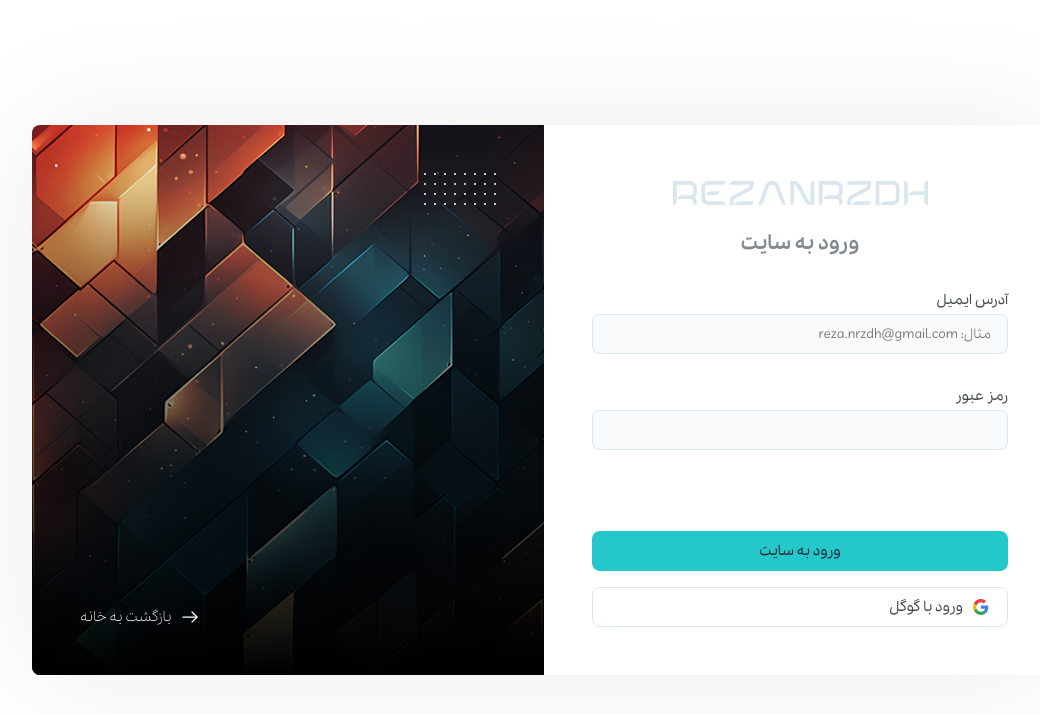
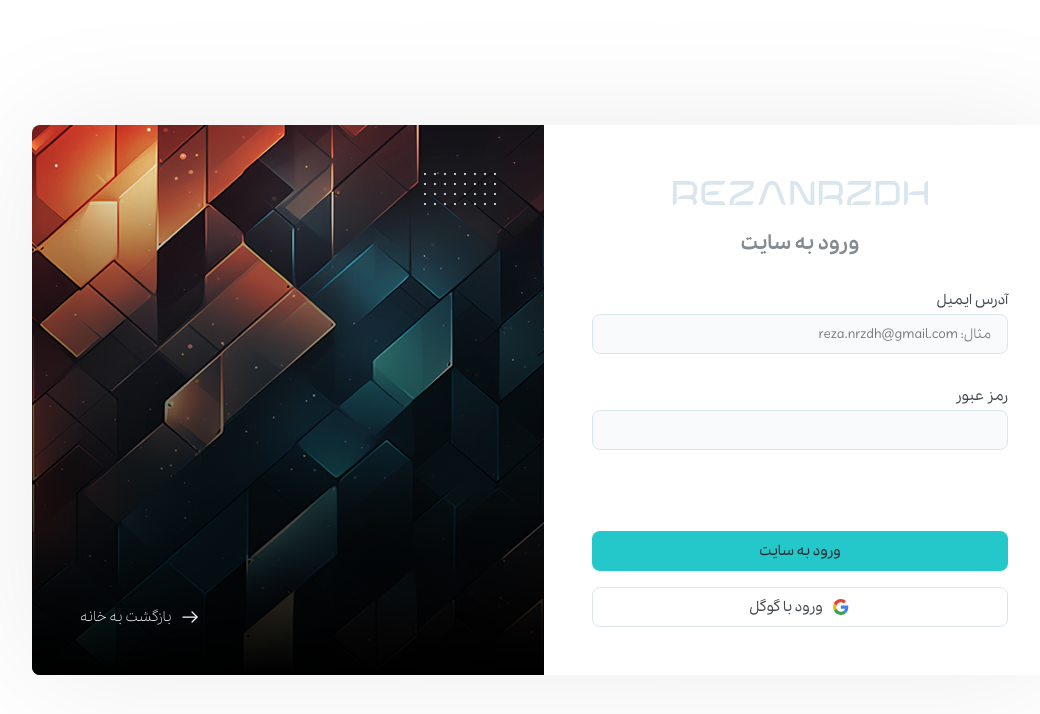
Before and after one commit to RezaNrzdh/RezaNrzdh, an Angular app in the folder client/: page /login in a window 1280 px wide. Shown: the top 714 px of the page, without its empty margins (96-1136 px from the left). Built offline with nearby package versions, Linux system fonts and the light colour scheme.

Commit message:
edit button component

```diff
--- a/client/src/app/shared/component/button/button.component.html
+++ b/client/src/app/shared/component/button/button.component.html
@@ -1,7 +1,7 @@
 <button *ngIf="!isLink" type="{{ action }}" (click)="onClick()" class="flex justify-ctr align-ctr radius-8">
     <ng-container *ngTemplateOutlet="outlet"></ng-container>
 </button>
-<a *ngIf="isLink" routerLink="{{ href }}" class="flex align-ctr borderbox radius-8">
+<a *ngIf="isLink" routerLink="{{ href }}" class="flex align-ctr justify-ctr borderbox radius-8">
     <ng-container *ngTemplateOutlet="outlet"></ng-container>
 </a>
 
```
